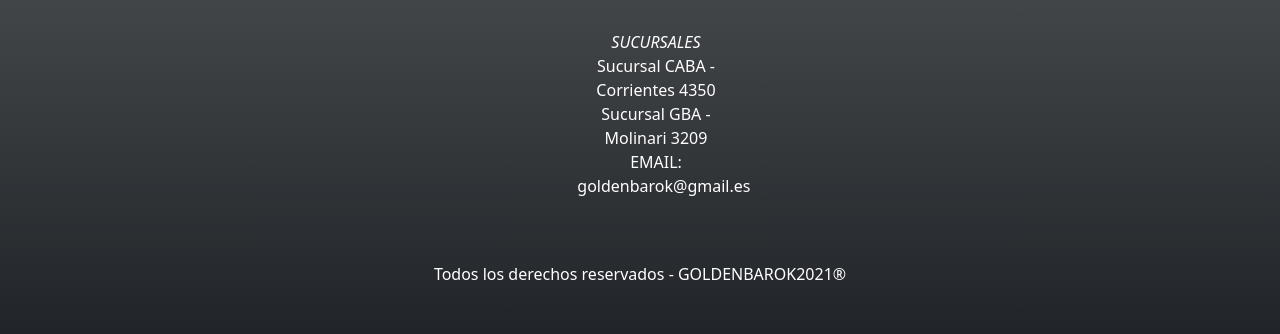
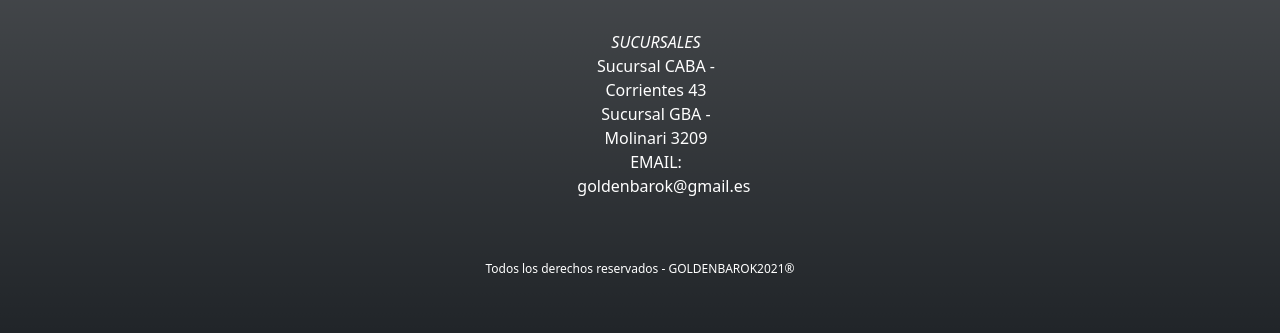
Before and after one commit to martymcflyrokr/GoldenBarOk, a website: page pages/burgers.html in a window 1280 px wide. Shown: the part 1501-1835 px from the top of the page. Drawn offline with nearby package versions, Linux system fonts and the light colour scheme; a web font is replaced by a local one.

Commit message:
Corregido el Footer en todos los Html

```diff
--- a/pages/burgers.html
+++ b/pages/burgers.html
@@ -186,7 +186,7 @@
                     <div class="col-lg-2 col-md-12 col-sm-12">
                         <ul>
                             <li><span>SUCURSALES</span></li>
-                            <li>Sucursal CABA - Corrientes 4350</li>
+                            <li>Sucursal CABA - Corrientes 43</li>
                             <li>Sucursal GBA - Molinari 3209</li>
                             <li>EMAIL: goldenbarok@gmail.es</li>
                         </ul>
@@ -196,7 +196,7 @@
 
                 <div class="row align-items-center pt-5">
                     <div class="col d-flex justify-content-center">
-                        <h7>Todos los derechos reservados - GOLDENBAROK2021®</h7>
+                        <h2>Todos los derechos reservados - GOLDENBAROK2021®</h2>
                     </div>
                 </div>
 
```
Also changed, not shown: index.html (+1 -1 lines).
